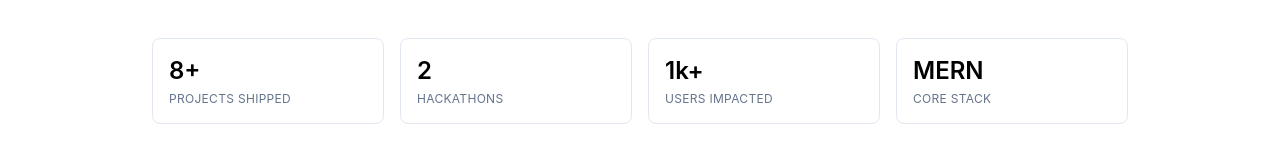
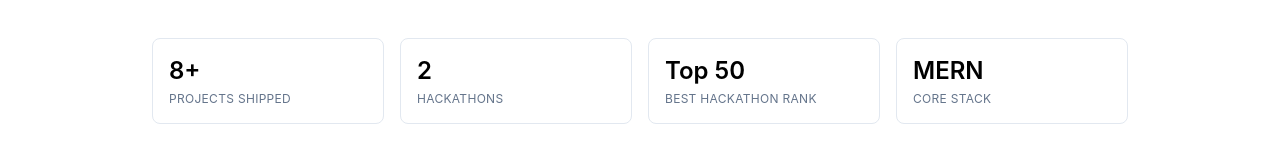
Before and after one commit to Princedayma/Portfolio-, a Next.js app: page / in a window 1280 px wide. Shown: the part 392-549 px from the top of the page. Built offline with nearby package versions, Linux system fonts and the light colour scheme.

Commit message:
refactor: replace speculative hero metric with verifiable achievement
Agent-Logs-Url: https://github.com/Princedayma/Portfolio-/sessions/840113a3-fae1-4820-a0ed-8e4445d936a5

Co-authored-by: Princedayma <115869150+Princedayma@users.noreply.github.com>

```diff
--- a/app/components/home.jsx
+++ b/app/components/home.jsx
@@ -89,7 +89,7 @@ export default function Home() {
           {[
             { label: "Projects Shipped", value: "8+" },
             { label: "Hackathons", value: "2" },
-            { label: "Users Impacted", value: "1k+" },
+            { label: "Best Hackathon Rank", value: "Top 50" },
             { label: "Core Stack", value: "MERN" },
           ].map((item, index) => (
             <div
```
